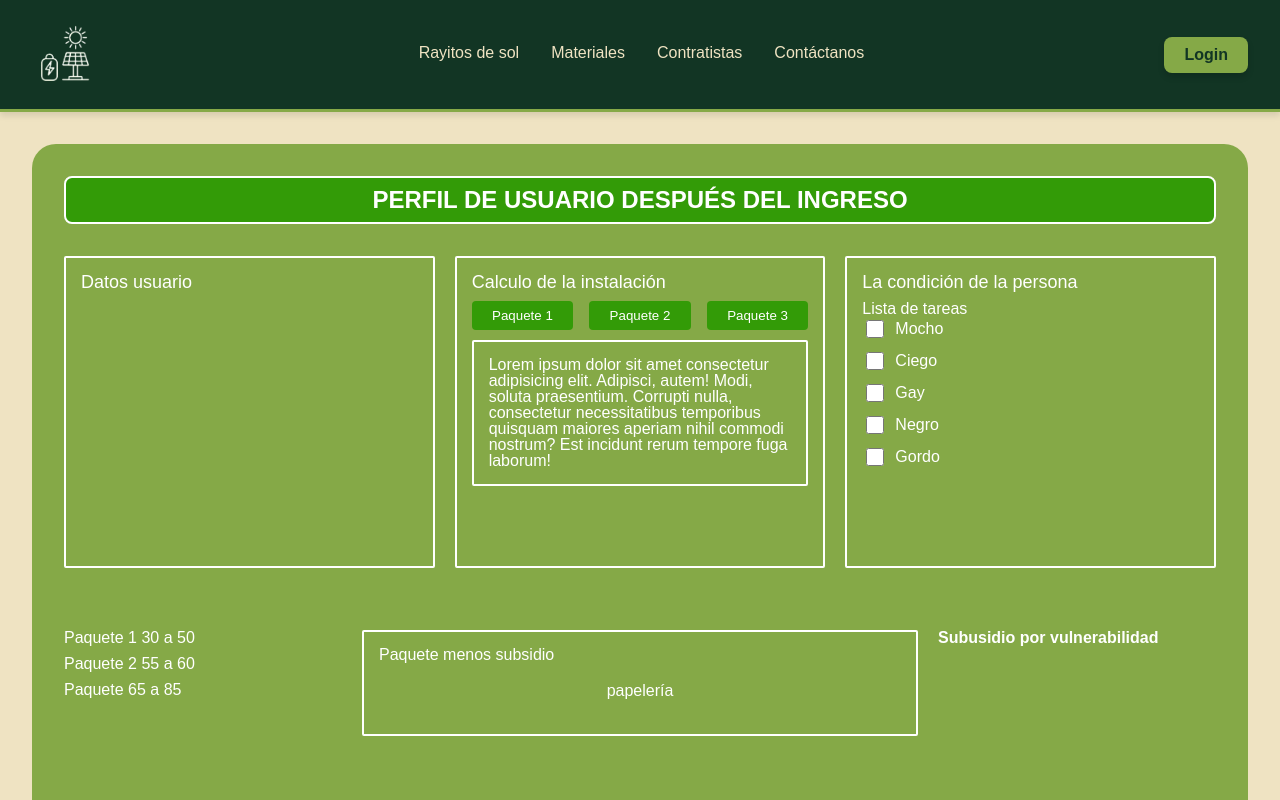
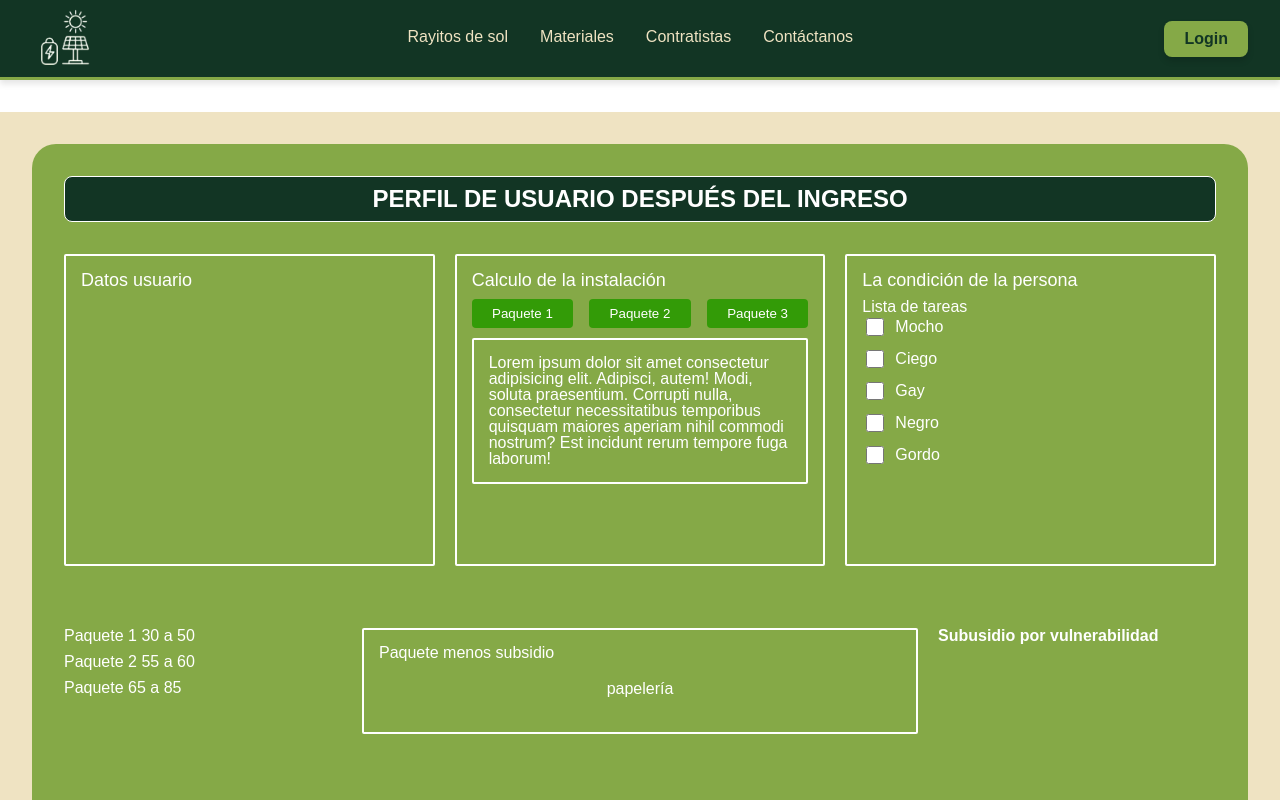
Before and after one commit to daniel-monsalve-villegas/rayitos_de_sol_2.0, a Vue app: page /client-dashboard in a window 1280 px wide. Shown: the top 800 px of the page. Built offline with nearby package versions, Linux system fonts and the light colour scheme.

Commit message:
ajustes iniciales rayitos

```diff
--- a/src/components/about/About.vue
+++ b/src/components/about/About.vue
@@ -24,8 +24,8 @@
 
 <style scoped>
 .user_container-principal {
-  margin-top: 7em;
-  height: 100vh;
+  margin-top: 5em;
+  height: auto;
   width: 100%;
   background-color: #EFE3C2;
   display: flex;
--- a/src/components/client/ClientDashboard.vue
+++ b/src/components/client/ClientDashboard.vue
@@ -137,11 +137,11 @@
   font-size: 24px;
   font-weight: bold; /* Hace el texto más grueso */
   color: #ffffff;
-  border: 2px solid #ffffff;
+  border: 1.5px solid #ffffff;
   padding: 10px 20px; /* Espaciado interno */
   display: inline-block;
   border-radius: 8px;
-  background-color: #339b07;
+  background-color: var(--color-dark-green);
 }
 
 /* Contenedor Superior */
--- a/src/components/home/NavBar.vue
+++ b/src/components/home/NavBar.vue
@@ -3,7 +3,7 @@
     <!-- Logo -->
     <div class="navbar__logo">
       <img src="../../assets/img/logo.png" alt="Logo">
-    </div>
+    </div>
 
     <!-- Checkbox para el menú hamburguesa -->
     <input type="checkbox" id="navbar-toggle-menu" class="navbar__checkbox">
@@ -45,8 +45,8 @@ export default {
   align-items: center;
   justify-content: space-between;
   background-color: var(--color-dark-green);
-  padding: 10px 2rem;
-  height: 7em;
+  padding: 0 2rem;
+  height: 5em;
   max-width: 100%;
   box-sizing: border-box;
   border-bottom: 3px solid var(--color-light-green);
```
